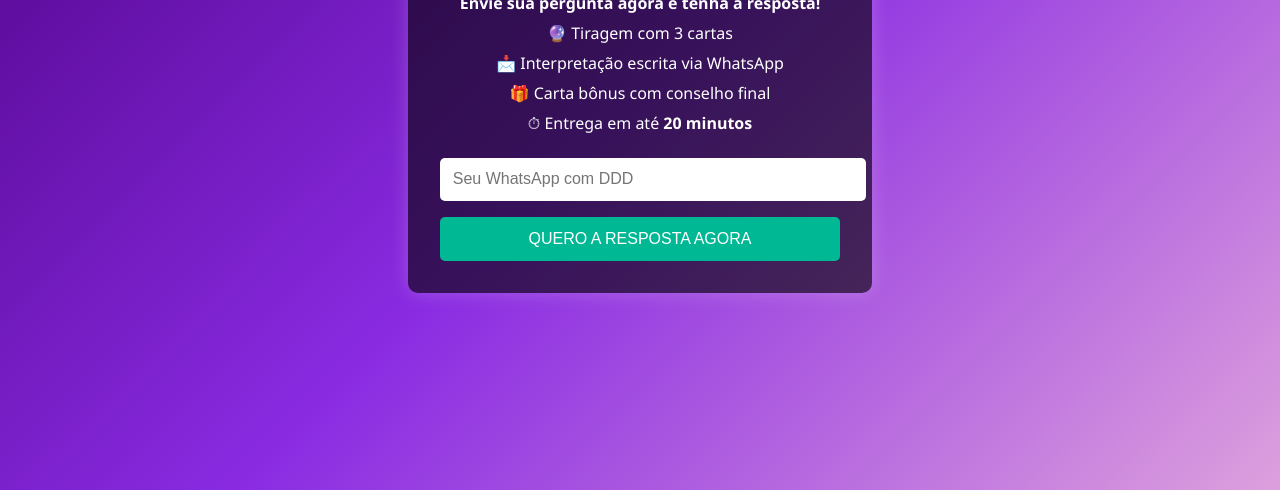
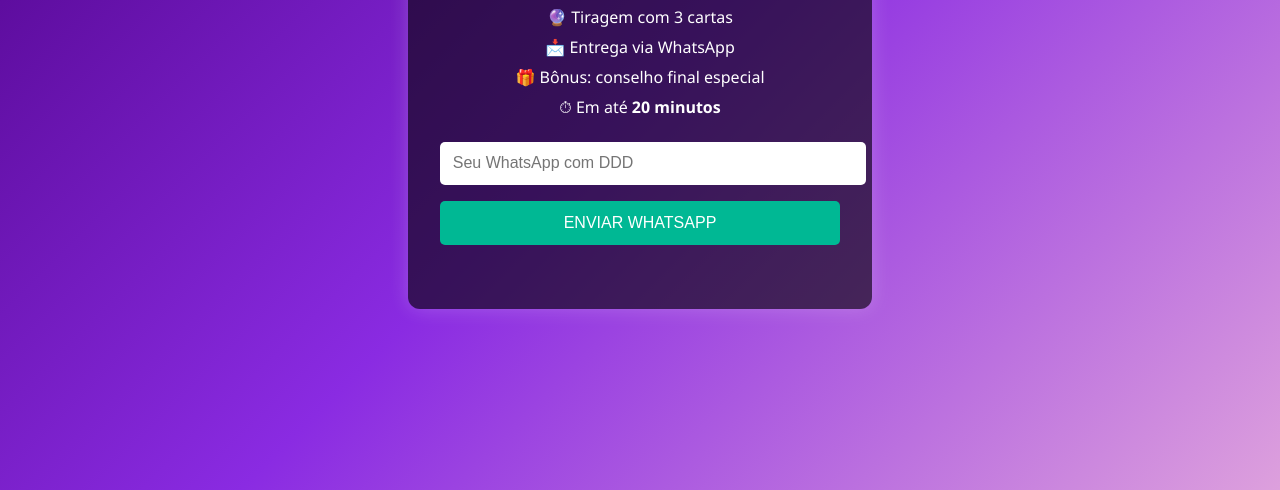
Before and after one commit to spotteddecigana/tarotexpress1, a plain HTML site: page index.html in a window 1280 px wide. Shown: the part 310-800 px from the top of the page. Drawn offline with Linux system fonts and the light colour scheme.

Commit message:
Update index13.html

```diff
--- a/index.html
+++ b/index.html
@@ -9,27 +9,24 @@
   <style>
     body {
       margin: 0;
-      padding: 0;
       font-family: 'Segoe UI', sans-serif;
       background: linear-gradient(135deg, #4b0082, #8a2be2, #dda0dd);
       color: white;
       text-align: center;
+      display: flex;
+      align-items: center;
+      justify-content: center;
       min-height: 100vh;
-      display: flex;
-      flex-direction: column;
-      justify-content: center;
-      align-items: center;
     }
     .container {
       background: rgba(0, 0, 0, 0.6);
       padding: 2rem;
-      border-radius: 10px;
+      border-radius: 12px;
+      max-width: 400px;
       width: 90%;
-      max-width: 400px;
       box-shadow: 0 0 20px rgba(255, 255, 255, 0.2);
     }
     h1 {
-      font-weight: bold;
       font-size: 2rem;
       margin-bottom: 0.5rem;
     }
@@ -40,40 +37,37 @@
     input, button {
       width: 100%;
       padding: 0.8rem;
+      font-size: 1rem;
       border: none;
       border-radius: 5px;
       margin-top: 1rem;
-      font-size: 1rem;
     }
     button {
       background: #00b894;
       color: white;
       cursor: pointer;
     }
+    .mp-wrapper {
+      margin-top: 2rem;
+    }
   </style>
 </head>
 <body>
   <div class="container">
     <h1>Tarot Express</h1>
-    <p><strong>Envie sua pergunta agora e tenha a resposta!</strong></p>
+    <p><strong>Receba sua leitura personalizada agora!</strong></p>
     <p>🔮 Tiragem com 3 cartas</p>
-    <p>📩 Interpretação escrita via WhatsApp</p>
-    <p>🎁 Carta bônus com conselho final</p>
-    <p>⏱ Entrega em até <strong>20 minutos</strong></p>
+    <p>📩 Entrega via WhatsApp</p>
+    <p>🎁 Bônus: conselho final especial</p>
+    <p>⏱ Em até <strong>20 minutos</strong></p>
 
-    <form name="contact" method="POST" data-netlify="true" action="/thank-you.html" netlify-honeypot="bot-field">
+    <form name="contact" method="POST" data-netlify="true" netlify-honeypot="bot-field">
       <input type="hidden" name="form-name" value="contact" />
       <input type="hidden" name="timestamp" id="timestamp" />
-      <p style="display:none">
-        <label>Não preencher: <input name="bot-field" /></label>
-      </p>
-      <input type="tel" name="whatsapp" placeholder="Seu WhatsApp com DDD" required />
-      <button type="submit">QUERO A RESPOSTA AGORA</button>
+      <p style="display:none"><input name="bot-field" /></p>
+      <input type="tel" name="whatsapp" required placeholder="Seu WhatsApp com DDD" />
+      <button type="submit">ENVIAR WHATSAPP</button>
     </form>
-  </div>
 
-  <script>
-    document.getElementById("timestamp").value = new Date().toISOString();
-  </script>
-</body>
-</html>
+    <div class="mp-wrapper">
+      <script src="https://www.mercadopago.com.br/integrations/v1/web-payment-chec
```
